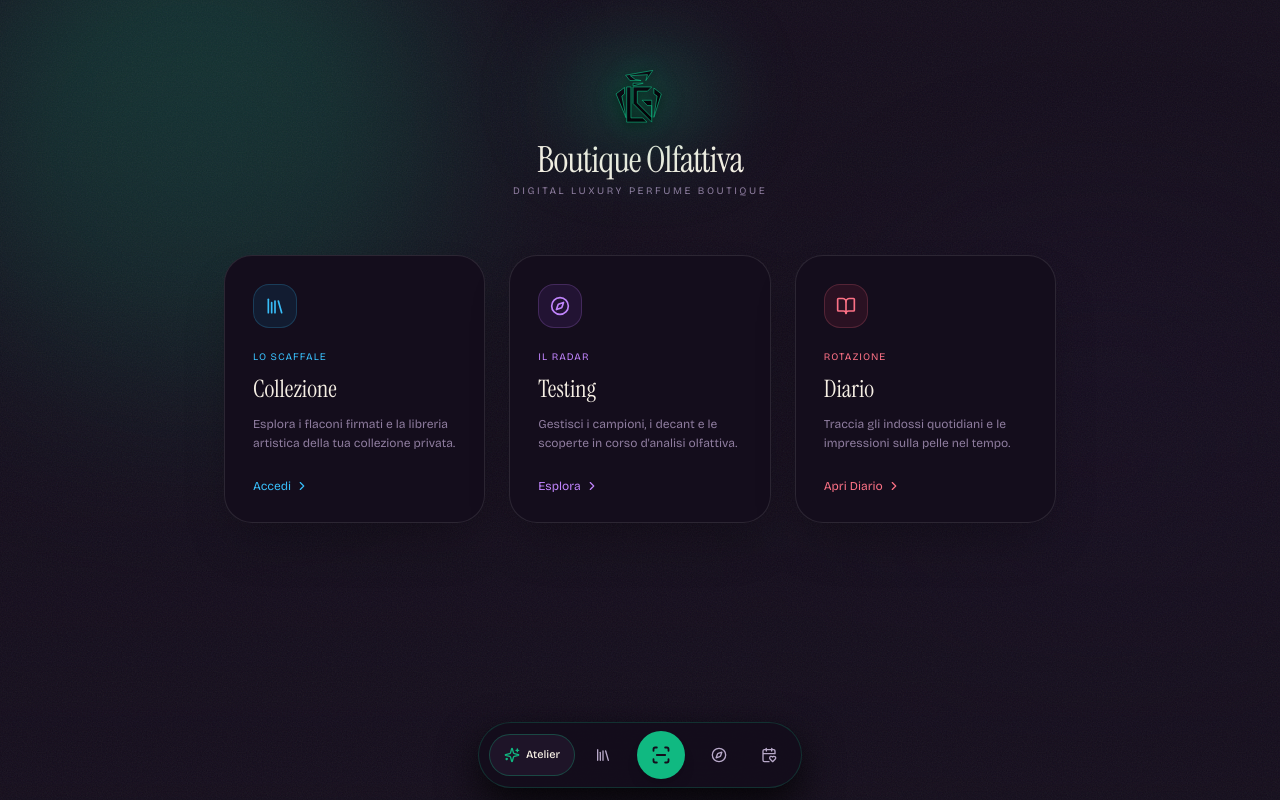
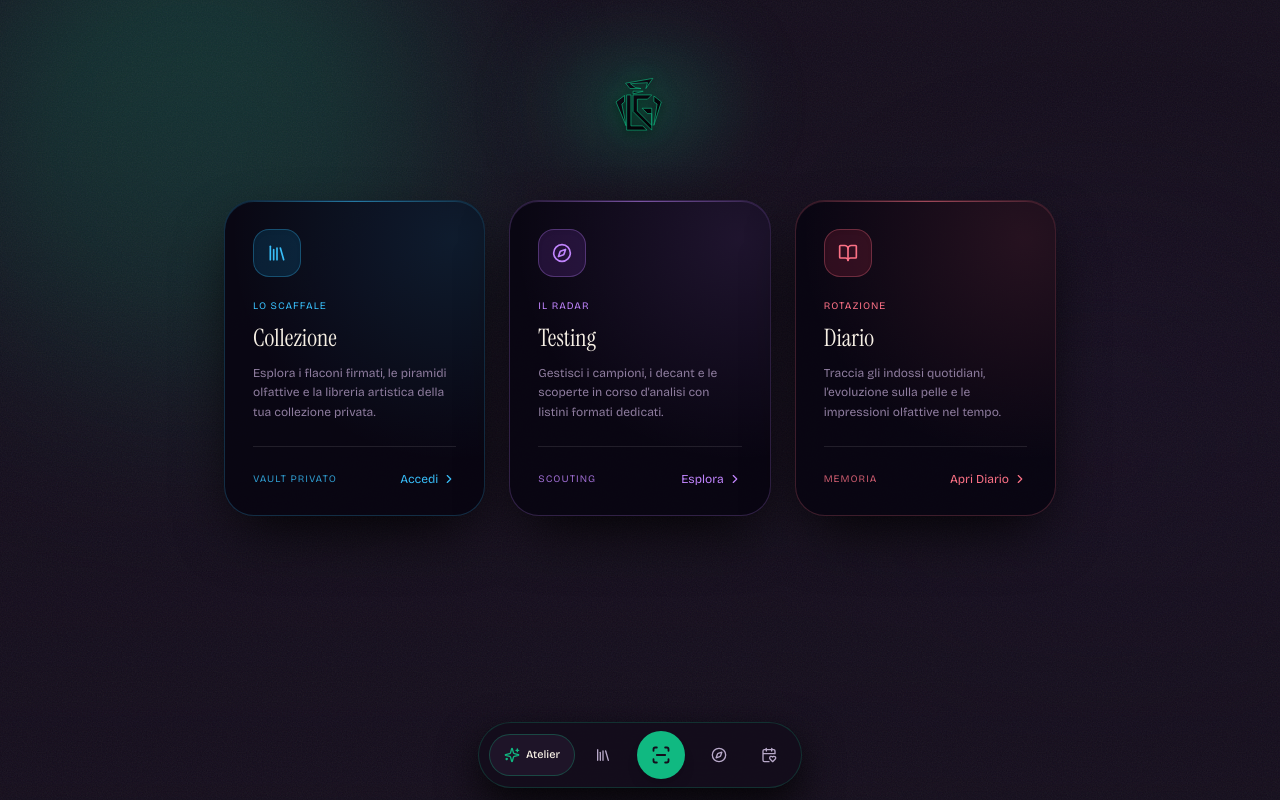
Before and after one commit to guj80/boutique_olfattiva, a Next.js app: page / in a window 1280 px wide. Built offline with nearby package versions, Linux system fonts and the light colour scheme.

Commit message:
Update page.jsx

```diff
--- a/app/page.jsx
+++ b/app/page.jsx
@@ -2,8 +2,9 @@
 
 import React, { useEffect } from 'react';
 import Link from 'next/link';
-import { Library, Compass, BookOpen, ChevronRight } from 'lucide-react';
+import { Library, Compass, BookOpen, ChevronRight, Sparkles } from 'lucide-react';
 import { Logo } from '@/components/Logo';
+import { GlassCard } from '@/components/GlassCard';
 import { useAura, SECTION_THEMES } from '@/components/AuraProvider';
 
 export default function HomePage() {
@@ -15,28 +16,20 @@ export default function HomePage() {
 
   return (
     <main className="mx-auto w-full max-w-4xl px-4 sm:px-8 py-12 pb-36 space-y-12">
-      {/* HEADER PULITO CON LOGO MONOCROMATICO NETTO */}
-      <header className="flex flex-col items-center text-center space-y-3 pt-4">
-        <div className="h-16 w-48 flex items-center justify-center">
-          <Logo variant="mono" className="h-full w-full object-contain" />
-        </div>
-        <div className="space-y-1">
-          <h1 className="font-serif text-3xl sm:text-4xl text-[#F6EFE4] tracking-tight">
-            Boutique Olfattiva
-          </h1>
-          <p className="font-mono text-[10px] uppercase tracking-[0.25em] text-[#8E7C9E]">
-            Digital Luxury Perfume Boutique
-          </p>
+      {/* HEADER CON IL LOGO ORIGINALE SMERALDO / MAGENTA E ZERO TESTI RIDONDANTI */}
+      <header className="flex flex-col items-center text-center space-y-4 pt-4">
+        <div className="h-20 w-56 flex items-center justify-center p-2">
+          <Logo variant="default" className="h-full w-full object-contain" />
         </div>
       </header>
 
-      {/* I TRE BOX DELLA HOME: RIGOROSI, OPACHI E SENZA ALCUN GRADIENTE FASTIDIOSO */}
+      {/* I TRE BOX DELLA HOME: IMMERSIVI, RAFFINATI E CON IDENTITÀ DISTINTA */}
       <section className="grid grid-cols-1 md:grid-cols-3 gap-6 pt-2">
         {/* COLLEZIONE */}
         <Link href="/collezione" className="group block">
-          <div className="h-full flex flex-col justify-between rounded-[28px] border border-white/10 bg-[#140D1C] p-6 sm:p-7 transition duration-300 group-hover:border-sky-400/40 group-hover:-translate-y-1 shadow-2xl">
+          <GlassCard accentColor="#38BDF8" className="h-full flex flex-col justify-between p-6 sm:p-7 transition duration-500 group-hover:-translate-y-1.5 shadow-2xl">
             <div className="space-y-4">
-              <div className="flex h-11 w-11 items-center justify-center rounded-2xl bg-sky-500/10 border border-sky-400/20 text-sky-400">
+              <div className="flex h-12 w-12 items-center justify-center rounded-2xl bg-sky-500/15 border border-sky-400/30 text-sky-400 shadow-inner">
                 <Library className="h-5 w-5" />
               </div>
               <div className="space-y-1.5">
@@ -45,23 +38,26 @@ export default function HomePage() {
                 </span>
                 <h2 className="font-serif text-2xl text-[#F6EFE4]">Collezione</h2>
                 <p className="text-xs text-[#8E7C9E] leading-relaxed pt-1">
-                  Esplora i flaconi firmati e la libreria artistica della tua collezione privata.
+                  Esplora i flaconi firmati, le piramidi olfattive e la libreria artistica della tua collezione privata.
                 </p>
               </div>
             </div>
 
-            <div className="pt-6 flex items-center gap-1 font-mono text-xs text-sky-400 group-hover:translate-x-1 transition">
+            <div className="pt-6 flex items-center justify-between border-t border-white/10 mt-6">
+              <span className="font-mono text-[10px] uppercase tracking-widest text-sky-400/80">Vault privato</span>
+              <div className="flex items-center gap-1 font-mono text-xs text-sky-400 group-hover:translate-x-1 transition">
                 <span>Accedi</span>
                 <ChevronRight className="h-3.5 w-3.5" />
               </div>
             </div>
+          </GlassCard>
         </Link>
 
         {/* RADAR */}
         <Link href="/collezione?vista=radar" className="group block">
-          <div className="h-full flex flex-col justify-between rounded-[28px] border border-white/10 bg-[#140D1C] p-6 sm:p-7 transition duration-300 group-hover:border-purple-400/40 group-hover:-translate-y-1 shadow-2xl">
+          <GlassCard accentColor="#C084FC" className="h-full flex flex-col justify-between p-6 sm:p-7 transition duration-500 group-hover:-translate-y-1.5 shadow-2xl">
             <div className="space-y-4">
-              <div className="flex h-11 w-11 items-center justify-center rounded-2xl bg-purple-500/10 border border-purple-400/20 text-purple-400">
+              <div className="flex h-12 w-12 items-center justify-center rounded-2xl bg-purple-500/15 border border-purple-400/30 text-purple-400 shadow-inner">
                 <Compass className="h-5 w-5" />
               </div>
               <div className="space-y-1.5">
@@ -70,23 +66,26 @@ export default function HomePage() {
                 </span>
                 <h2 className="font-serif text-2xl text-[#F6EFE4]">Testing</h2>
                 <p className="text-xs text-[#8E7C9E] leading-relaxed pt-1">
-                  Gestisci i campioni, i decant e le scoperte in corso d'analisi olfattiva.
+                  Gestisci i campioni, i decant e le scoperte in corso d'analisi con listini formati dedicati.
                 </p>
               </div>
             </div>
 
-            <div className="pt-6 flex items-center gap-1 font-mono text-xs text-purple-400 group-hover:translate-x-1 transition">
+            <div className="pt-6 flex items-center justify-between border-t border-white/10 mt-6">
+              <span className="font-mono text-[10px] uppercase tracking-widest text-purple-400/80">Scouting</span>
+              <div className="flex items-center gap-1 font-mono text-xs text-purple-400 group-hover:translate-x-1 transition">
                 <span>Esplora</span>
                 <ChevronRight className="h-3.5 w-3.5" />
               </div>
             </div>
+          </GlassCard>
         </Link>
 
         {/* DIARIO */}
         <Link href="/diario" className="group block">
-          <div className="h-full flex flex-col justify-between rounded-[28px] border border-white/10 bg-[#140D1C] p-6 sm:p-7 transition duration-300 group-hover:border-rose-400/40 group-hover:-translate-y-1 shadow-2xl">
+          <GlassCard accentColor="#FB7185" className="h-full flex flex-col justify-between p-6 sm:p-7 transition duration-500 group-hover:-translate-y-1.5 shadow-2xl">
             <div className="space-y-4">
-              <div className="flex h-11 w-11 items-center justify-center rounded-2xl bg-rose-500/10 border border-rose-400/20 text-rose-400">
+              <div className="flex h-12 w-12 items-center justify-center rounded-2xl bg-rose-500/15 border border-rose-400/30 text-rose-400 shadow-inner">
                 <BookOpen className="h-5 w-5" />
               </div>
               <div className="space-y-1.5">
@@ -95,16 +94,19 @@ export default function HomePage() {
                 </span>
                 <h2 className="font-serif text-2xl text-[#F6EFE4]">Diario</h2>
                 <p className="text-xs text-[#8E7C9E] leading-relaxed pt-1">
-                  Traccia gli indossi quotidiani e le impressioni sulla pelle nel tempo.
+                  Traccia gli indossi quotidiani, l'evoluzione sulla pelle e le impressioni olfattive nel tempo.
                 </p>
               </div>
             </div>
 
-            <div className="pt-6 flex items-center gap-1 font-mono text-xs text-rose-400 group-hover:translate-x-1 transition">
+            <div className="pt-6 flex items-center justify-between border-t border-white/10 mt-6">
+              <span className="font-mono text-[10px] uppercase tracking-widest text-rose-400/80">Memoria</span>
+              <div className="flex items-center gap-1 font-mono text-xs text-rose-400 group-hover:translate-x-1 transition">
                 <span>Apri Diario</span>
                 <ChevronRight className="h-3.5 w-3.5" />
               </div>
             </div>
+          </GlassCard>
         </Link>
       </section>
     </main>
```
Lines whose indentation alone changed are shown as unchanged.
